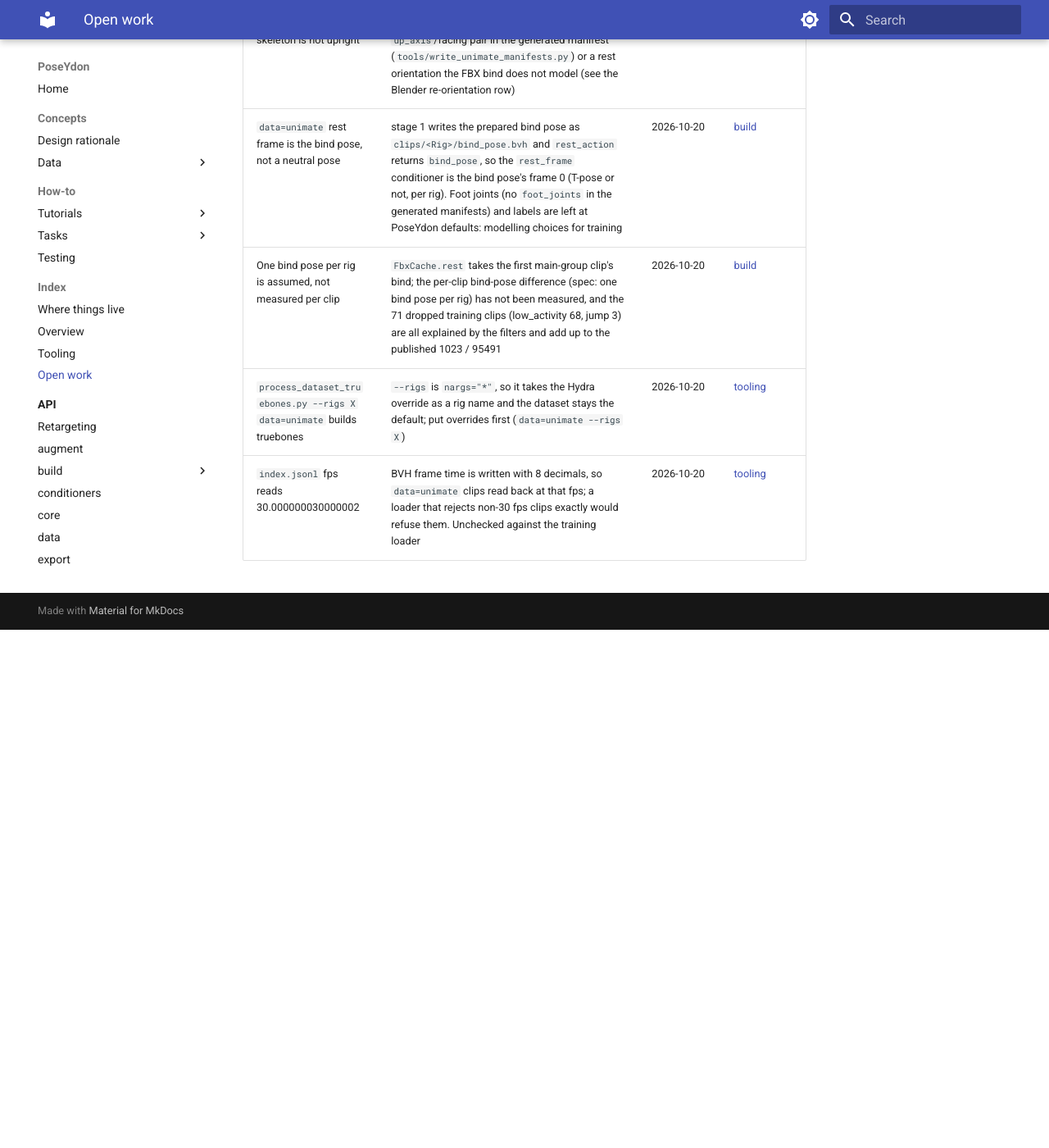
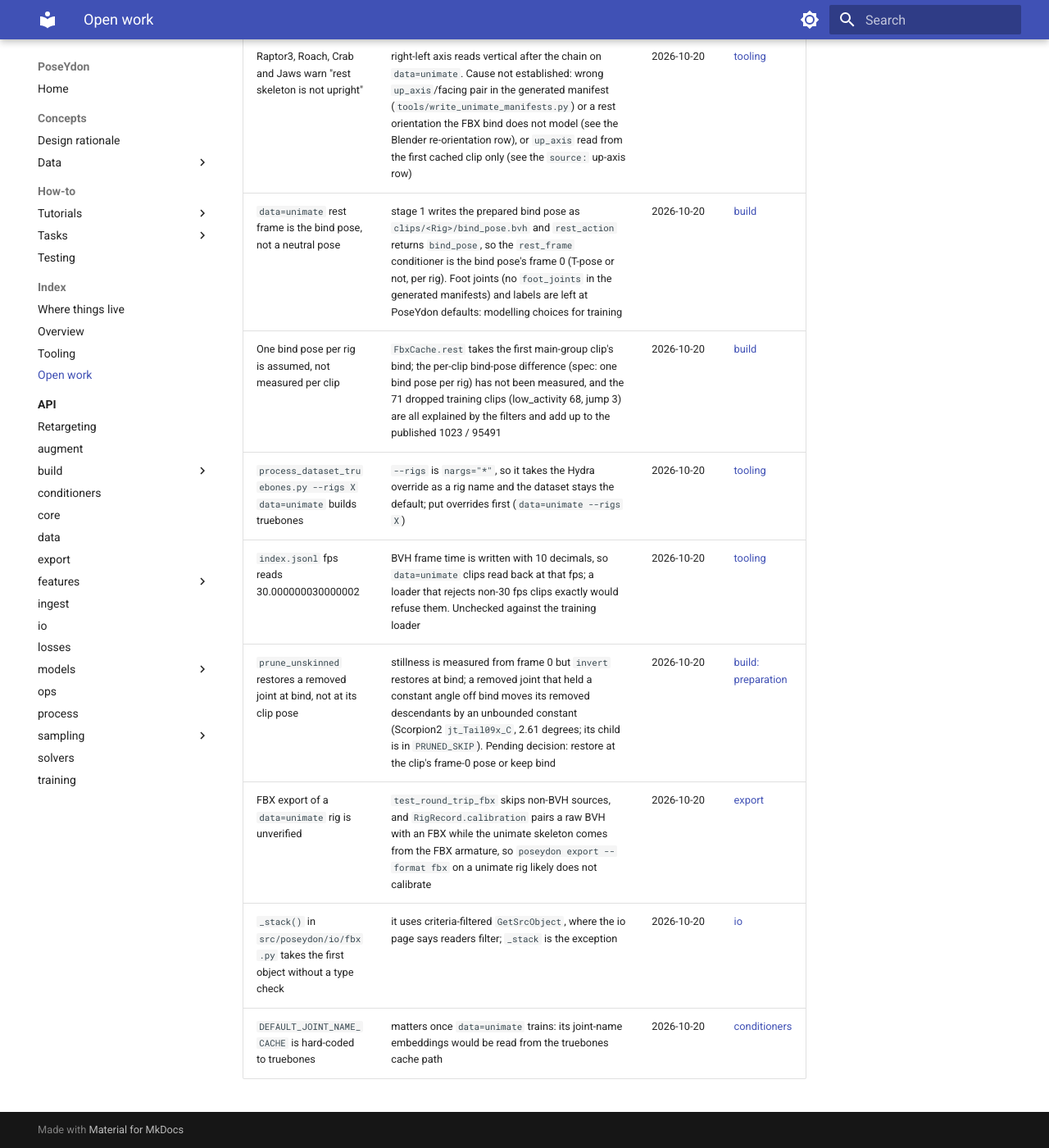
Before and after one commit to LuCazzola/PoseYdon, an MkDocs documentation site: the page built from docs/index/todo.md, in a window 1280 px wide and 1400 px high, scrolled down 6655 px. Shown: the whole window at 82% size. Built offline with MkDocs 1.6.1 and Material for MkDocs 9.7.7, drawn with Linux system fonts in a browser that asks for light colours; comment, search, counter and statistics services are not loaded; before the commit the page ends 7423 px from its top, so only the background shows below that; some of the changed text lies outside the part shown.

Commit message:
docs: FBX enters at stage 1 for fbx_cache; todo rows current; unimate data layout
Final-review fixes: reword "preparation runs on the BVH only" for bvh_files vs
fbx_cache, drop plan-task citations from todo.md, record the full 74-rig run,
the 10-decimal frame time, and new open rows (prune_unskinned restore at bind,
unverified FBX export for unimate, _stack type check, joint-name cache path,
up_axis from the first clip, define_types Definitions Count). Qualify the
prune world-exact claim and the rest-fitted centre/ground values. Pages
disagreeing with the code are fixed toward the code.

Co-Authored-By: Claude Sonnet 5.5 <noreply@anthropic.com>
Claude-Session: https://claude.ai/code/session_01NbxYjYbzBzEyFYYkxA8kva

```diff
--- a/docs/index/todo.md
+++ b/docs/index/todo.md
@@ -38,19 +38,23 @@ it, where one does.
 | Scorpion's motion is linearly keyed | 21% of its moving joint-frames have near-zero acceleration (constant speed between keys), against a corpus median of 1%; next are FireAnt and Scorpion-2 at 7%. Rat and Roach, which look stiff, are not (rationale for their stiffness not found; Rat's dropped translations are the row above) | 2026-10-16 | here |
 | `EnforceRigid` drops large non-root translations on some rigs | measured on raw clips, as the largest gap between a joint's translation channel and its offset, in mean bone lengths: Rat `Tail02` 3.2, Pteranodon elbows 1.7, Spider `Leg_L_12_` 1.5, Trex eyes 1.2, Camel clavicles 0.3. The prepared motion of those joints differs from the source by that much (the round trip restores the channel layout, not the motion); 66 of 77 raw rigs translate some non-root joint by over 0.1 | 2026-10-16 | [build: preparation](../api/build/preparation.md) |
 | Joint-name text loses information on two rigs | Crow's 24 joints embed as zeros, and SabreToothTiger's left/right fingers share one text; kept for parity with the reference's checkpoints | 2026-10-14 | [conditioners](../api/conditioners/index.md#limitations) |
-| UniMate's `fbx_graft_mesh.py` leaves Geometry/Pose undeclared in Definitions | the SDK (unlike Blender) then reads the grafted `KingCobra-Walk` without a mesh or skin geometry; worked around in `scripts/build_fbx_cache.py` (`define_types`). The probe itself is vendored under gitignored `data/_raw/` | 2026-10-19 | [tooling](tooling.md#scripts) |
-| `source:` does not expose the file's up axis | `fbx_cache` hands clips over in the file's native axes and `SourceClip` carries no `up_axis`; the dataset's manifests must declare it for the `up_axis` stage (Task 5) | 2026-10-19 | [build](../api/build/index.md#limitations) |
+| UniMate's `fbx_graft_mesh.py` leaves Geometry/Pose undeclared in Definitions | the SDK (unlike Blender) then reads the grafted `KingCobra-Walk` without a mesh or skin geometry; worked around in `scripts/build_fbx_cache.py` (`define_types`), which uses the probe's private parser and does not update the Definitions Count. The probe itself is vendored under gitignored `data/_raw/` | 2026-10-19 | [tooling](tooling.md#scripts) |
+| `source:` does not expose the file's up axis | `fbx_cache` hands clips over in the file's native axes and `SourceClip` carries no `up_axis`; the dataset's manifests declare it for the `up_axis` stage (`tools/write_unimate_manifests.py` reads it from the first cached clip of each rig only; a rig whose clips differ is not seen) | 2026-10-19 | [build](../api/build/index.md#limitations) |
 | `fbx_cache` reads "linked by a skin cluster" as skin weight sum above zero | the cache stores weights, not clusters, so a cluster with zero weights is not seen (`armature_of` in `src/poseydon/build/sources.py`) | 2026-10-19 | [build](../api/build/index.md#limitations) |
 | `fbx_cache` does not model Blender's bone re-orientation or FBX unit scale | rest rotations are the FBX bind's, and the root's translation is not divided by the armature scale; whether this matches UniMate's published rest poses is unmeasured | 2026-10-19 | [build](../api/build/index.md#limitations) |
 | The per-rig guard in `scripts/process_dataset_truebones.py` catches only `ValueError` | a clip rigged differently from the rest could raise `IndexError`/`KeyError` inside `prune_unskinned`'s evidence fit (clips are removed by the rest's joint index) and abort a whole `data=unimate` run instead of skipping the rig. Unverified; no cached rig is known to do it | 2026-10-20 | [build: preparation](../api/build/preparation.md#limitations) |
-| `bfs_order` does not survive a BVH | the format re-lists joints depth-first, so stage 2 reading prepared BVHs sees DFS order, not UniMate's BFS. `BfsOrder.invert` handles it by name; Task 8 decides where the order is restored for features | 2026-10-20 | [build: preparation](../api/build/preparation.md#limitations) |
-| `face_axis: nearest` is also fitted on the rest pose | `fit_rig` fits clip-scoped stages on the rest pose; a rest pose whose facing pair has no sideways spread raises `ValueError` and skips the rig. Not hit on Alligator, Anaconda or Horse; not yet run on all 74 rigs | 2026-10-20 | [build: preparation](../api/build/preparation.md#limitations) |
+| `bfs_order` does not survive a BVH | the format re-lists joints depth-first, so stage 2 reading prepared BVHs sees DFS order, not UniMate's BFS. `BfsOrder.invert` handles it by name; nothing restores the order, so stage 2 sees depth-first order | 2026-10-20 | [build: preparation](../api/build/preparation.md#limitations) |
+| `face_axis: nearest` is also fitted on the rest pose | `fit_rig` fits clip-scoped stages on the rest pose; a rest pose whose facing pair has no sideways spread raises `ValueError` and skips the rig. Not hit on Alligator, Anaconda or Horse, nor in the full 74-rig `data=unimate` run | 2026-10-20 | [build: preparation](../api/build/preparation.md#limitations) |
 | `clips:` `windows` mode never run end to end | `max_length` `mode: windows` (clips `<action>_w000`...) is unit-ported from UniMate but no config uses it; a window an op drops is not recorded (only a clip with none left), and `_wNNN` files of an earlier run are not cleaned on rerun | 2026-10-20 | [build](../api/build/index.md) |
 | `clip_trims.txt` / `activity_keep.txt` key format unverified | `head_trim` and `low_activity` look clips up as `<Rig>-<action>` (stage 1's clip id); neither file exists for Truebones, so the match to UniMate's stems has never been exercised | 2026-10-20 | [build](../api/build/index.md) |
 | `clip_frames.json` counts one frame more than the build on 585 of 1,097 clips | UniMate's sidecar is `scan_clip_frames` over its exported NPZs, so its exported motions had N+1 frames on those clips. All 585 end on a key time just above an integer (`119.0000081`) and its count equals a plain `ceil` of Blender's float32 end (`f32(f32(ktime / 46186158000) * 30)`) on all 1,097 clips, i.e. a run without `FRAME_RANGE_EPS = 1e-3`. The dataset card's totals (1023 clips, 95491 frames) match our N (eps) rule. Open: which run produced the card's totals; we follow the eps rule | 2026-10-20 | [tooling](tooling.md) |
 | `ground_clip` leaves 14 clips above y = 0 | UniMate grounds before `trim_static` and windowing (`_process_motion_file`) and the config keeps that order; the checked clips were all cut by `max_length` (Trex Long_Death 556 to 200 frames), so the lowest joint of the kept part is above 0. Stage 1 no longer warns for cropped clips | 2026-10-20 | [build: preparation](../api/build/preparation.md#limitations) |
-| Raptor3, Roach, Crab and Jaws warn "rest skeleton is not upright" | right-left axis reads vertical after the chain on `data=unimate`. Cause not established: wrong `up_axis`/facing pair in the generated manifest (`tools/write_unimate_manifests.py`) or a rest orientation the FBX bind does not model (see the Blender re-orientation row) | 2026-10-20 | [tooling](tooling.md) |
+| Raptor3, Roach, Crab and Jaws warn "rest skeleton is not upright" | right-left axis reads vertical after the chain on `data=unimate`. Cause not established: wrong `up_axis`/facing pair in the generated manifest (`tools/write_unimate_manifests.py`) or a rest orientation the FBX bind does not model (see the Blender re-orientation row), or `up_axis` read from the first cached clip only (see the `source:` up-axis row) | 2026-10-20 | [tooling](tooling.md) |
 | `data=unimate` rest frame is the bind pose, not a neutral pose | stage 1 writes the prepared bind pose as `clips/<Rig>/bind_pose.bvh` and `rest_action` returns `bind_pose`, so the `rest_frame` conditioner is the bind pose's frame 0 (T-pose or not, per rig). Foot joints (no `foot_joints` in the generated manifests) and labels are left at PoseYdon defaults: modelling choices for training | 2026-10-20 | [build](../api/build/index.md#limitations) |
 | One bind pose per rig is assumed, not measured per clip | `FbxCache.rest` takes the first main-group clip's bind; the per-clip bind-pose difference (spec: one bind pose per rig) has not been measured, and the 71 dropped training clips (low_activity 68, jump 3) are all explained by the filters and add up to the published 1023 / 95491 | 2026-10-20 | [build](../api/build/index.md#limitations) |
 | `process_dataset_truebones.py --rigs X data=unimate` builds truebones | `--rigs` is `nargs="*"`, so it takes the Hydra override as a rig name and the dataset stays the default; put overrides first (`data=unimate --rigs X`) | 2026-10-20 | [tooling](tooling.md) |
-| `index.jsonl` fps reads 30.000000030000002 | BVH frame time is written with 8 decimals, so `data=unimate` clips read back at that fps; a loader that rejects non-30 fps clips exactly would refuse them. Unchecked against the training loader | 2026-10-20 | [tooling](tooling.md) |
+| `index.jsonl` fps reads 30.000000030000002 | BVH frame time is written with 10 decimals, so `data=unimate` clips read back at that fps; a loader that rejects non-30 fps clips exactly would refuse them. Unchecked against the training loader | 2026-10-20 | [tooling](tooling.md) |
+| `prune_unskinned` restores a removed joint at bind, not at its clip pose | stillness is measured from frame 0 but `invert` restores at bind; a removed joint that held a constant angle off bind moves its removed descendants by an unbounded constant (Scorpion2 `jt_Tail09x_C`, 2.61 degrees; its child is in `PRUNED_SKIP`). Pending decision: restore at the clip's frame-0 pose or keep bind | 2026-10-20 | [build: preparation](../api/build/preparation.md#limitations) |
+| FBX export of a `data=unimate` rig is unverified | `test_round_trip_fbx` skips non-BVH sources, and `RigRecord.calibration` pairs a raw BVH with an FBX while the unimate skeleton comes from the FBX armature, so `poseydon export --format fbx` on a unimate rig likely does not calibrate | 2026-10-20 | [export](../api/export/index.md) |
+| `_stack()` in `src/poseydon/io/fbx.py` takes the first object without a type check | it uses criteria-filtered `GetSrcObject`, where the io page says readers filter; `_stack` is the exception | 2026-10-20 | [io](../api/io/index.md) |
+| `DEFAULT_JOINT_NAME_CACHE` is hard-coded to truebones | matters once `data=unimate` trains: its joint-name embeddings would be read from the truebones cache path | 2026-10-20 | [conditioners](../api/conditioners/index.md#limitations) |
```
Also changed, not shown: docs/api/export/index.md (+3 -3 lines), docs/guides/concepts/data/roundtrip.md (+3 -2 lines), docs/index/INDEX.md (+1 -0 lines), docs/index/overview.md (+2 -2 lines), docs/index/tooling.md (+7 -5 lines), 3 other files.
